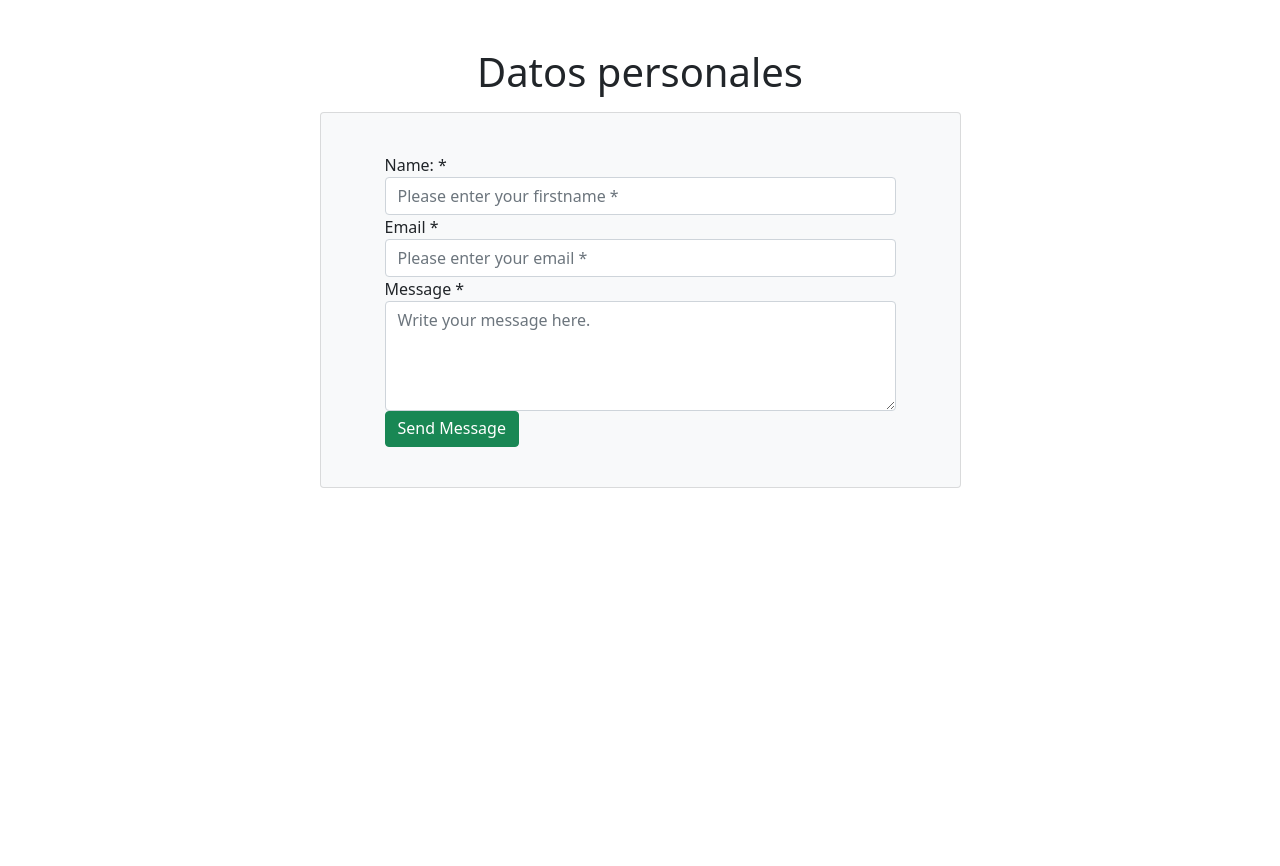
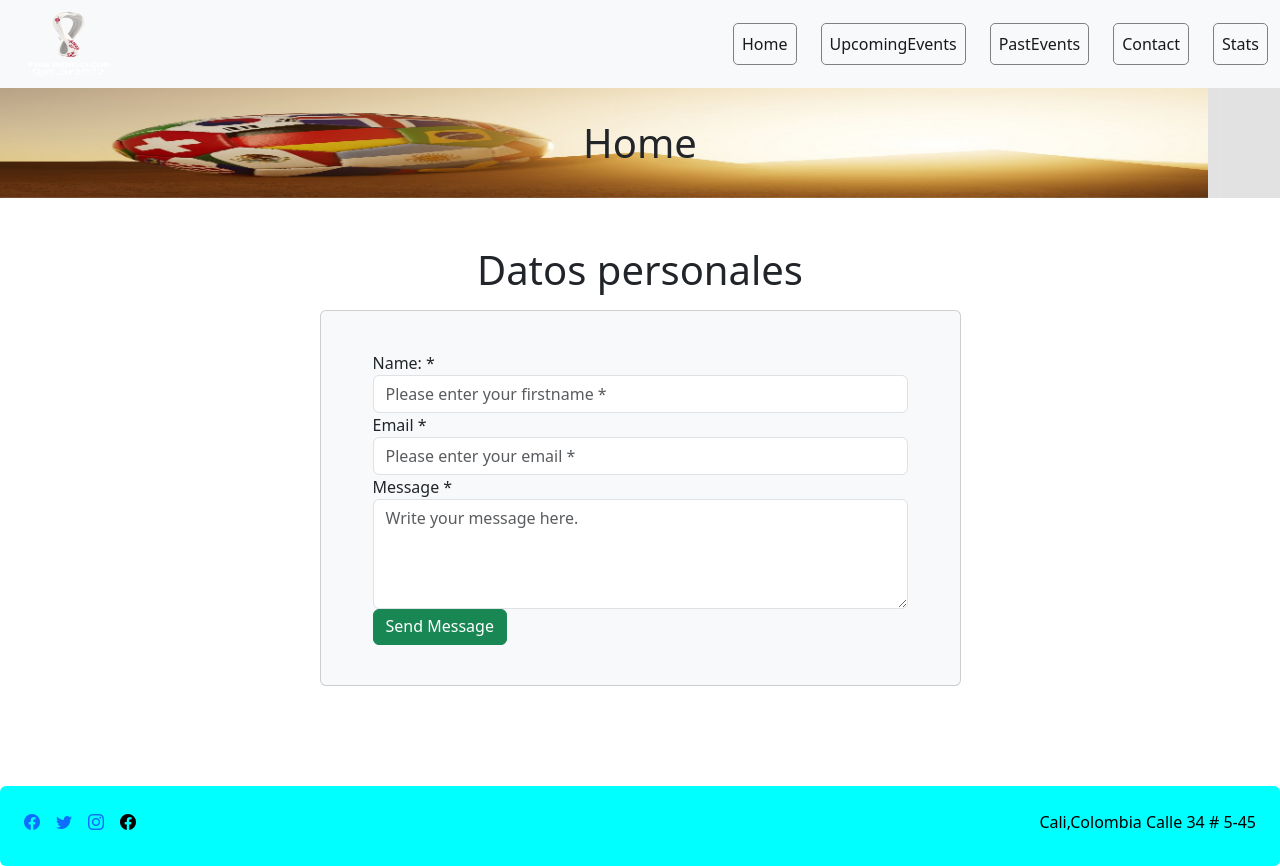
Before and after one commit to Strugtter/MH, a plain HTML site: page pages/contact.html in a window 1280 px wide. Before the commit the page ends 800 px from the top, so only its background shows below. Drawn offline with nearby package versions, Linux system fonts and the light colour scheme.

Commit message:
se agrega diseño de la pagina contact

```diff
--- a/pages/contact.html
+++ b/pages/contact.html
@@ -17,9 +17,121 @@
     integrity="sha384-ka7Sk0Gln4gmtz2MlQnikT1wXgYsOg+OMhuP+IlRH9sENBO0LRn5q+8nbTov4+1p"
     crossorigin="anonymous"></script>
 
+    <link href="https://cdn.jsdelivr.net/npm/bootstrap@5.3.0-alpha1/dist/css/bootstrap.min.css" rel="stylesheet" integrity="sha384-GLhlTQ8iRABdZLl6O3oVMWSktQOp6b7In1Zl3/Jr59b6EGGoI1aFkw7cmDA6j6gD" crossorigin="anonymous">
+    <script src="https://cdn.jsdelivr.net/npm/bootstrap@5.3.0-alpha1/dist/js/bootstrap.bundle.min.js" integrity="sha384-w76AqPfDkMBDXo30jS1Sgez6pr3x5MlQ1ZAGC+nuZB+EYdgRZgiwxhTBTkF7CXvN" crossorigin="anonymous"></script>
+    <link rel="stylesheet" href="https://cdn.jsdelivr.net/npm/bootstrap-icons@1.8.1/font/bootstrap-icons.css">
+
       <link rel="stylesheet" href="estilos12.css" type="text/css">
 </head>
-<body>
+<style>
+    .carousel-item {
+      height: 110px;
+      min-height: 80px;
+    }
+
+    .carousel-item img {
+      height: 100%;
+      width: 100%;
+    }
+
+    .carousel-inner{
+        display: flex;
+    }
+
+    .carousel-item{
+        position: relative;
+        text-align: center;
+
+    }
+    .title{
+        position: absolute;
+        top: 50%;
+        left: 50%;
+        transform: translate(-50%, -50%);
+
+    }
+
+    .nav-item{
+        border: 1px solid gray;
+        border-radius: 5px;
+    }
+
+    .body{
+        position: relative;
+        min-height: 100vh;
+    }
+
+    .footer{
+    /*background:*/
+    display: flex;
+    height: 60px;
+    justify-content: space-between;
+
+}
+
+     .pie{
+        /*background:*/
+        height: 80px;
+        color:#000;
+        background-color: aqua;
+        margin-top: 100px;
+      }
+
+    .centrar{
+        display: flex;
+        align-items: flex-end;
+        align-content: flex-end;
+    }
+
+    </style>
+<body class="body">
+    <nav class="navbar navbar-expand-lg navbar-light bg-light">
+        <div class="container-fluid">
+          <button class="navbar-toggler" type="button" data-bs-toggle="collapse" data-bs-target="#navbarSupportedContent" aria-controls="navbarSupportedContent" aria-expanded="false" aria-label="Toggle navigation">
+            <span class="navbar-toggler-icon"></span>
+          </button>
+          <div class="container" >
+            <a class="navbar-brand" href="#">
+              <img src="../image/logo.png" alt="" width="90" height="72">
+            </a>
+        </div>
+          <div class="collapse navbar-collapse" id="navbarSupportedContent">
+            <ul class="navbar-nav me-auto mb-2 mb-lg-0 gap-4">
+              <li class="nav-item">
+                <a class="nav-link active" aria-current="page" href="#">Home</a>
+              </li>
+              <li class="nav-item">
+                <a class="nav-link active" aria-current="page" href="#">UpcomingEvents</a>
+              </li>
+              <li class="nav-item">
+                <a class="nav-link active" aria-current="page" href="#">PastEvents</a>
+              </li>
+              <li class="nav-item">
+                <a class="nav-link active" aria-current="page" href="#">Contact</a>
+              </li>
+              <li class="nav-item">
+                <a class="nav-link active" aria-current="page" href="#">Stats</a>
+              </li>
+            </ul>
+          </div>
+        </div>
+      </nav>
+
+      <div id="carouselExampleSlidesOnly" class="carousel slide" data-bs-ride="carousel">
+        <div class="carousel-inner">
+          <div class="carousel-item active">
+            <img src="../image/image7.jpg" class="d-block w-100" alt="...">
+          </div>
+          <div class="carousel-item">
+            <img src="../image/image6.jpg" class="d-block w-100" alt="...">
+          </div>
+          <div class="carousel-item">
+            <img src="../image/image8.png" class="d-block w-100" alt="...">
+          </div>
+          <h1 class="title">Home</h1>
+        </div>
+      </div>
+
     <div class="container">
         <div class=" text-center mt-5 ">
 
@@ -98,7 +210,22 @@
 </div>
 </div>
 
+<footer class="pie p-4 rounded">
+    <div class="d-lg-flex justify-content-between">
+        <div>
+            <ul class="d-flex gap-3 list-unstyled centrar">
+              <li><a href="#"><i class="bi bi-facebook"></i></a></li>
+              <li><a href="#"><i class="bi bi-twitter"></i></a></li>
+              <li><a href="#"><i class="bi bi-instagram"></i></a></li>
+              <i class="bi bi-facebook"></i>
+            </ul>
+          </div>
+          <div class = "centrar">
+            <p>Cali,Colombia Calle 34 # 5-45</p>
+          </div>
 
+    </div>
+  </footer>
 
 </body>
 </html>
```
